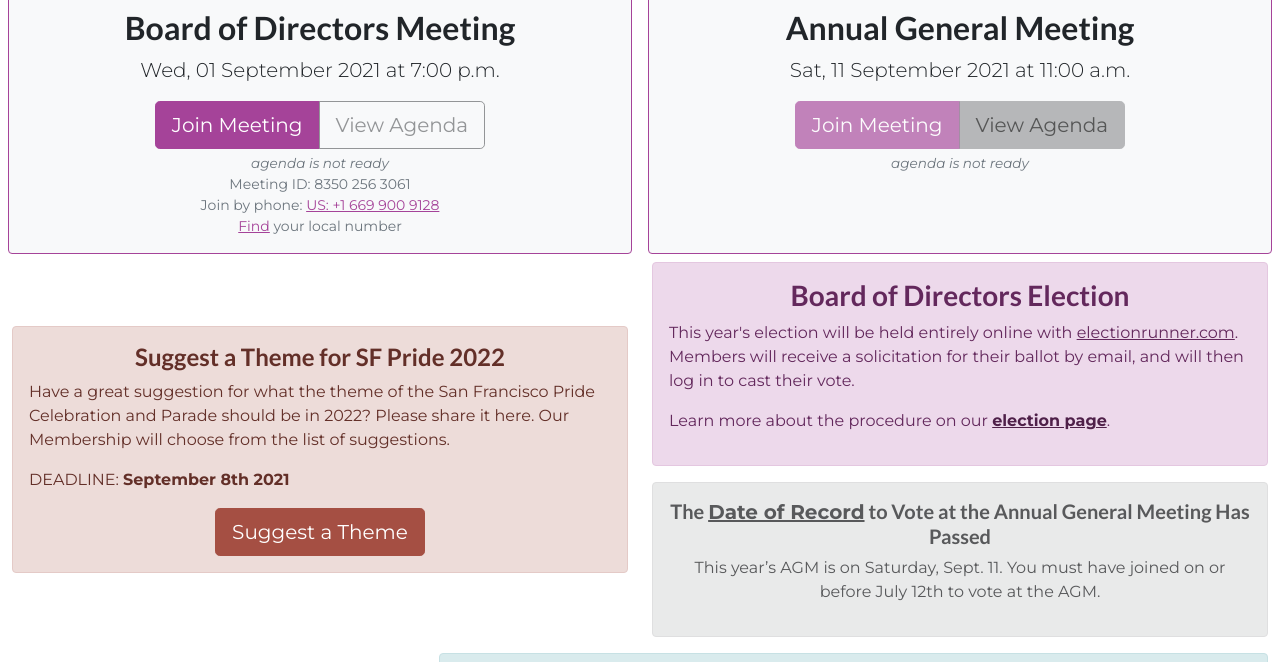
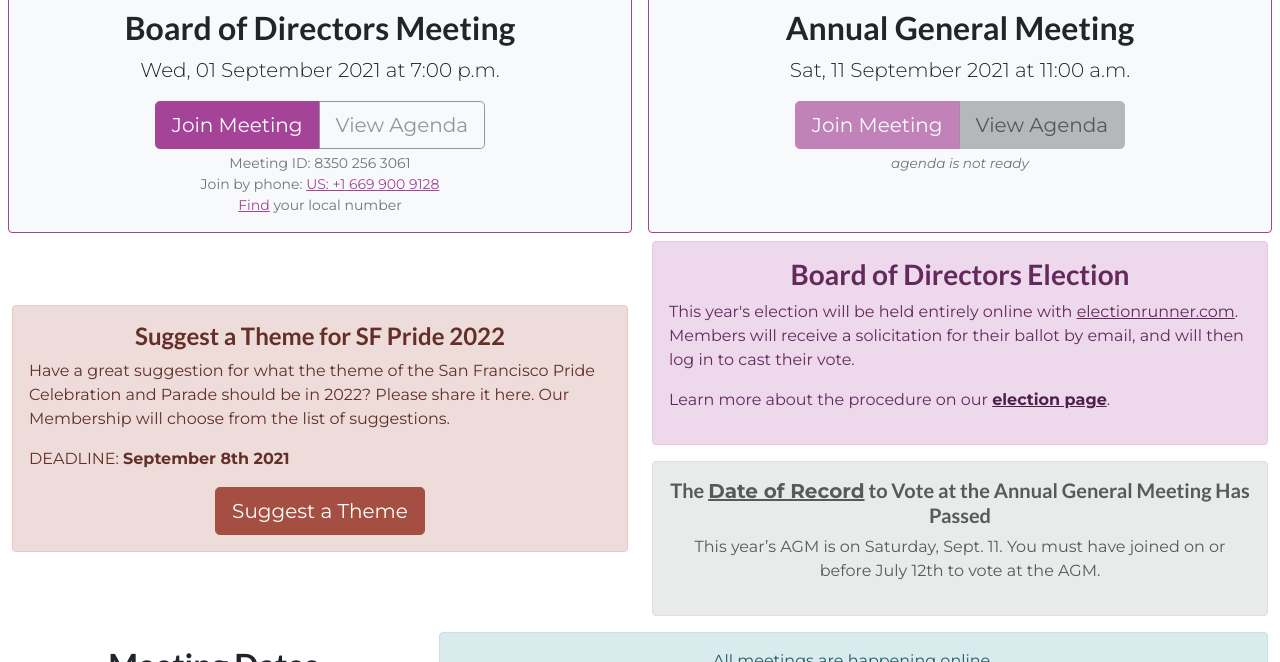
Before and after one commit to sfpride/members, a Jekyll site: the page built from index.html, in a window 1280 px wide and 900 px high, cut to the strip 238-900 px from the top of the window. Built offline with Jekyll 4.4.1, drawn with Linux system fonts in a browser that asks for light colours; some web fonts are replaced.

Commit message:
Update meeting.html

```diff
--- a/_includes/meeting.html
+++ b/_includes/meeting.html
@@ -22,7 +22,9 @@
             </div>
             <div id="meeting-info" class="text-muted small mb-n4">
                 <p class="m-0">
-                    {% if meeting.agenda == blank? %}<em style="font-size: 0.85rem;">agenda is not ready</em><br>{% endif %}
+                    {% if meeting.agenda == blank? and meeting.packet == blank? %}
+                    <em style="font-size: 0.85rem;">agenda is not ready</em><br>
+                    {% endif %}
                     {% if meeting.zoom-id != blank? %}
                     Meeting ID: <span class="copy-me">{{meeting.zoom-id}}</span><br>
                     Join by phone: <a href="tel:+16699009128">US: +1 669 900 9128</a><br>
```
